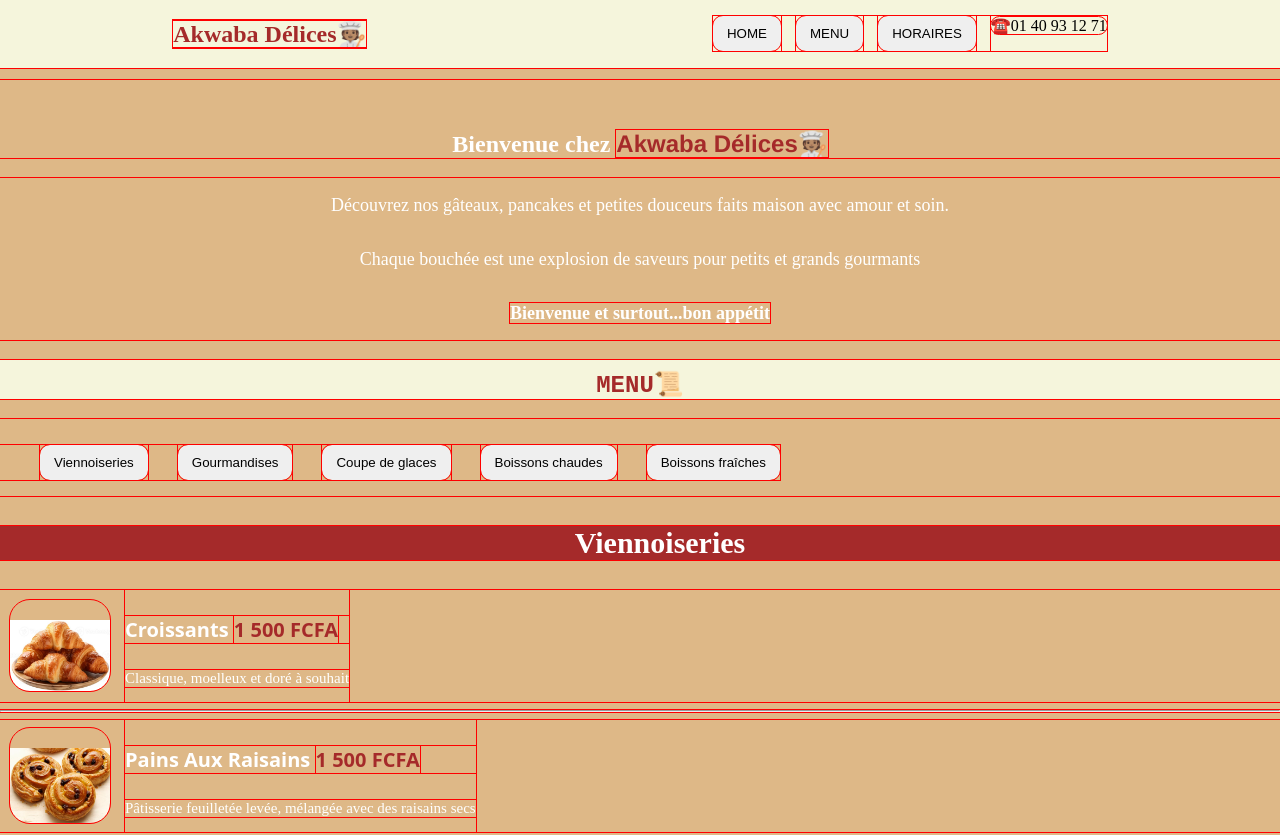
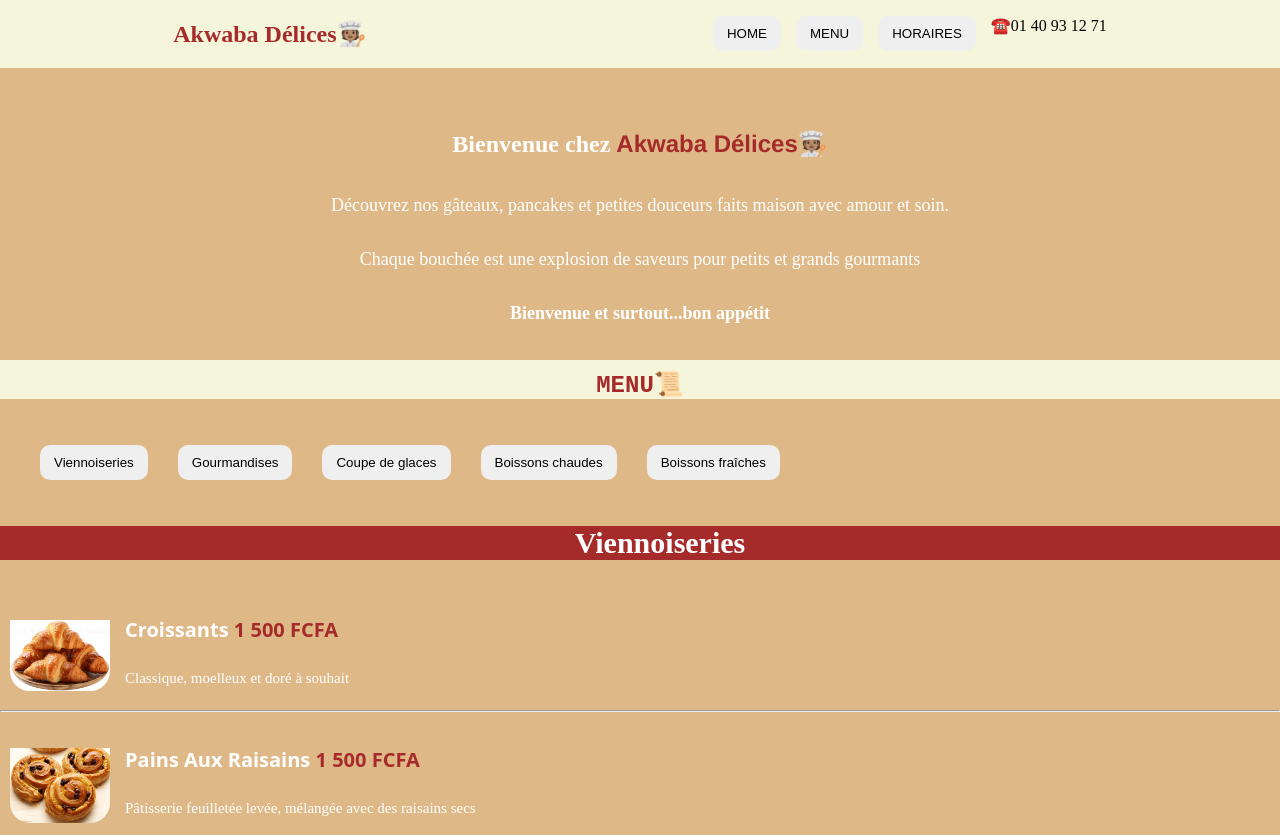
Before and after one commit to jvures/resto, a plain HTML site: page index.html in a window 1280 px wide. Shown: the top 835 px of the page. Drawn offline with Linux system fonts and the light colour scheme.

Commit message:
Add files via upload

```diff
--- a/projet.css
+++ b/projet.css
@@ -7,7 +7,7 @@
 *{
     scroll-behavior: smooth;
     box-sizing: border-box;
-    outline: 1px solid red;
+
 }
 ::-webkit-scrollbar{
     width: 8px;
@@ -77,6 +77,7 @@ header nav{
     top: 0%;
     margin: 0;
     padding: 0;
+    flex-wrap: wrap;
 
 }
 nav li a.contact{
```
